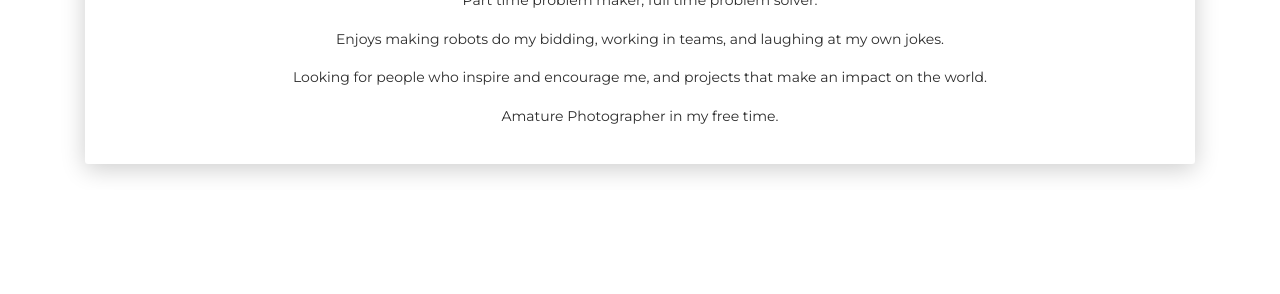
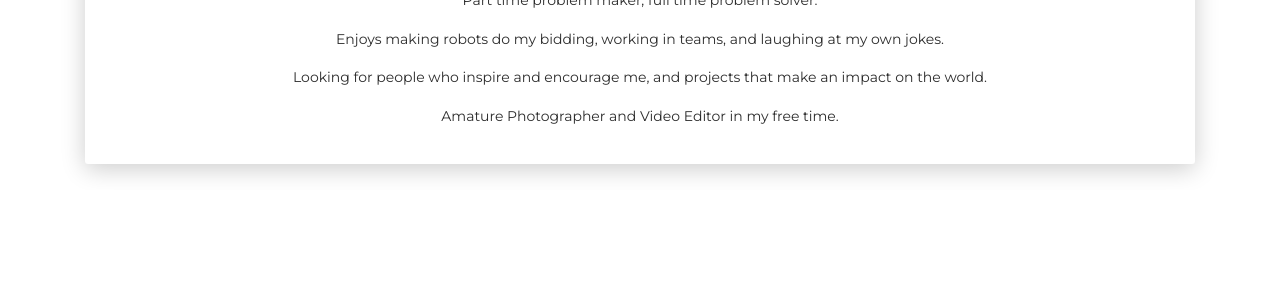
Before and after one commit to lwallace37/lwallace37.github.io, a Jekyll site: the page built from index.html, in a window 1280 px wide and 900 px high, scrolled down 625 px. Shown: the part 153-447 px from the top of the window. Built offline with Jekyll 4.4.1, drawn with Linux system fonts in a browser that asks for light colours; nearby versions of some CDN libraries.

Commit message:
Edit content

```diff
--- a/index.html
+++ b/index.html
@@ -29,7 +29,7 @@ title: Leah Wallace
             <p class = "text-center">Part time problem maker, full time problem solver.</p>
             <p class = "text-center">Enjoys making robots do my bidding, working in teams, and laughing at my own jokes.</p>
             <p class = "text-center">Looking for people who inspire and encourage me, and projects that make an impact on the world.</p>
-            <p class = "text-center">Amature Photographer in my free time.</p>
+            <p class = "text-center">Amature Photographer and Video Editor in my free time.</p>
           </div>
     <!--    </div>-->
         <!--<div class="col-lg-6 col-md-12">
@@ -466,8 +466,8 @@ title: Leah Wallace
                 </div>
                 <div class="col-md-6">
                   <div class="card-body">
-                  <!--  <p class="mb-0"><strong>Address </strong></p>
-                    <p class="pb-2">140, City Center, New York, U.S.A</p>-->
+                   <p class="mb-0"><strong>Location </strong></p>
+                    <p class="pb-2">Ann Arbor, Michigan U.S.A.</p>
                     <p class="mb-0"><strong>Phone</strong></p>
                     <p class="pb-2">203-379-6600</p>
                     <p class="mb-0"><strong>Email</strong></p>
```
Also changed, not shown: other parts of index.html (+1 -1 lines).
